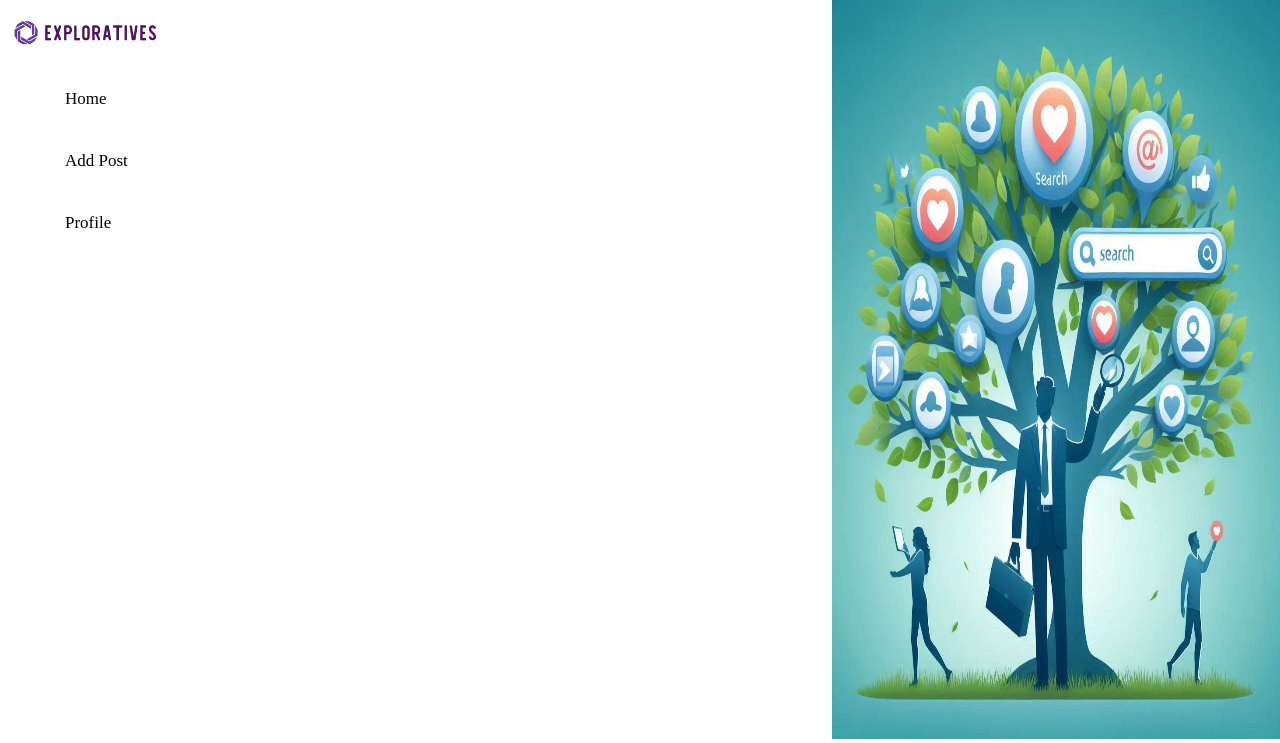
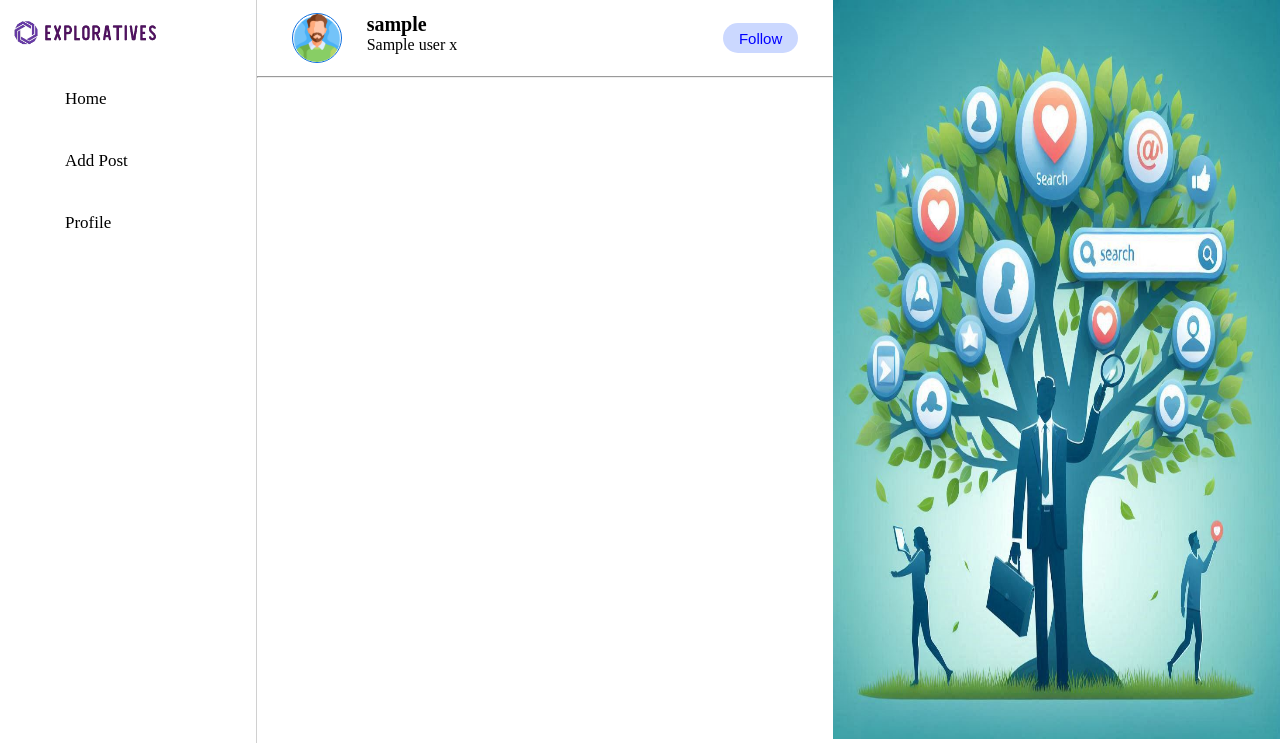
Before and after one commit to Him-Kishan-Das/Exploratives_social_media, a Django app: template ExploreContents/templates/search.html in a window 1280 px wide; the page is wider, and only the part inside the window is pictured. Shown: the part 68-811 px from the top of that part. Run offline with Django 5.2, Linux system fonts and the light colour scheme; the template is opened without the code that fills it: most values are stand-ins (such as "Sample title", 1, 10 or a date in 2020); some web fonts are replaced.

Commit message:
development

```diff
--- a/ExploreContents/static/search.css
+++ b/ExploreContents/static/search.css
@@ -9,6 +9,52 @@
 
 .middleSearchContainer{
     width: 45%;
+    border-left: 1px solid rgb(208, 208, 208);
+}
+
+.search_profile_details{
+    display: flex;
+    flex-direction: row;
+    padding: 13px 35px;
+    /* justify-content: space-between; */
+}
+
+.search_profile_details:hover{
+    background-color: rgb(226, 226, 226);
+    cursor: pointer;
+}
+
+.search_profile_details > img{
+    width: 3rem;
+    border: 0.5px solid rgb(13, 111, 224);
+    border-radius: 50%;
+}
+
+.search-profile{
+    margin: 0px 25px;
+    width: 342px;
+}
+
+.profile-followBtn{
+    margin-left: 50px;
+    width: 90px;
+    height: 30px;
+    align-self: center;
+    border-radius: 20px;
+    background-color: rgb(203, 216, 255);
+    border: none;
+    color: blue;
+    font-size: 15px;
+}
+
+.profile-followBtn:hover{
+    color: white;
+    background-color: blue;
+    cursor: pointer;
+}
+
+.search-profile-username{
+    font-size: 20px;
 }
 
 .right-sidebar{
--- a/ExploreContents/templates/header.html
+++ b/ExploreContents/templates/header.html
@@ -7,12 +7,13 @@
   </div>
   <div class="middle-header">
     {% comment %} search bar {% endcomment %}
-    <div class="search-bar">
+    <form action="/search/" method="get" class="search-bar">
+      {% csrf_token %}
       <input type="text" placeholder="search" name="search" id="search-text" />
       <button id="search-btn">
         <i class="fa-solid fa-magnifying-glass"></i>
       </button>
-    </div>
+    </form>
   </div>
 
   {% comment %} right section header {% endcomment %}
--- a/ExploreContents/templates/search.html
+++ b/ExploreContents/templates/search.html
@@ -1,26 +1,38 @@
 <!DOCTYPE html>
 <html lang="en">
   <head>
-    <meta charset="UTF-8">
-    <meta name="viewport" content="width=device-width, initial-scale=1.0">
+    <meta charset="UTF-8" />
+    <meta name="viewport" content="width=device-width, initial-scale=1.0" />
     <title>Search Page</title>
-    <link rel="stylesheet" href="/static/search.css">
-    <link rel="stylesheet" href="/static/header.css">
-    <link rel="stylesheet" href="/static/left-navigation.css">
+    <link rel="stylesheet" href="/static/search.css" />
+    <link rel="stylesheet" href="/static/header.css" />
+    <link rel="stylesheet" href="/static/left-navigation.css" />
   </head>
-<body style="padding: 0; margin: 0; ">
-    <div id="header">
-        {% include "header.html" %}
+  <body style="padding: 0; margin: 0">
+    <div id="header">{% include "header.html" %}</div>
+    <div class="container">
+      <div class="left-sidebar">{% include "left-navigation.html" %}</div>
+      <div class="middleSearchContainer">
+        {% for userX in users %}
+        <div class="search_profile_details">
+          <img src="/static/man.png" alt="" />
+          <div class="search-profile">
+            <h2 class="search-profile-username">{{ userX.username }}</h2>
+            <p class="search-profile-name">{{ userX.name }}</p>
           </div>
-    <div class="container">
-        <div class="left-sidebar">
-            {% include "left-navigation.html" %}
+          <button class="profile-followBtn">Follow</button>
         </div>
-        <div class="middleSearchContainer">
-
+        <hr />
+        {% empty %}
+            <p>No users found.</p>
+        {% endfor %}
     </div>
       <div class="right-sidebar">
-            <img src="/static/search.png" alt="" style="height: 46.2rem; width: 100%">
+        <img
+          src="/static/search.png"
+          alt=""
+          style="height: 46.2rem; width: 100%"
+        />
       </div>
     </div>
   </body>
```
Also changed, not shown: ExploreContents/views.py (+13 -2 lines). Lines whose indentation alone changed are shown as unchanged.
